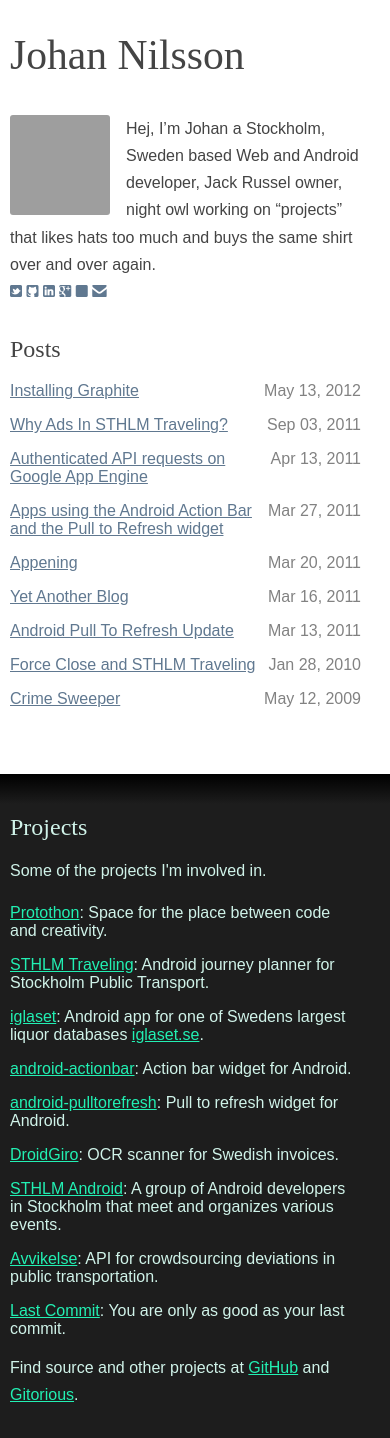
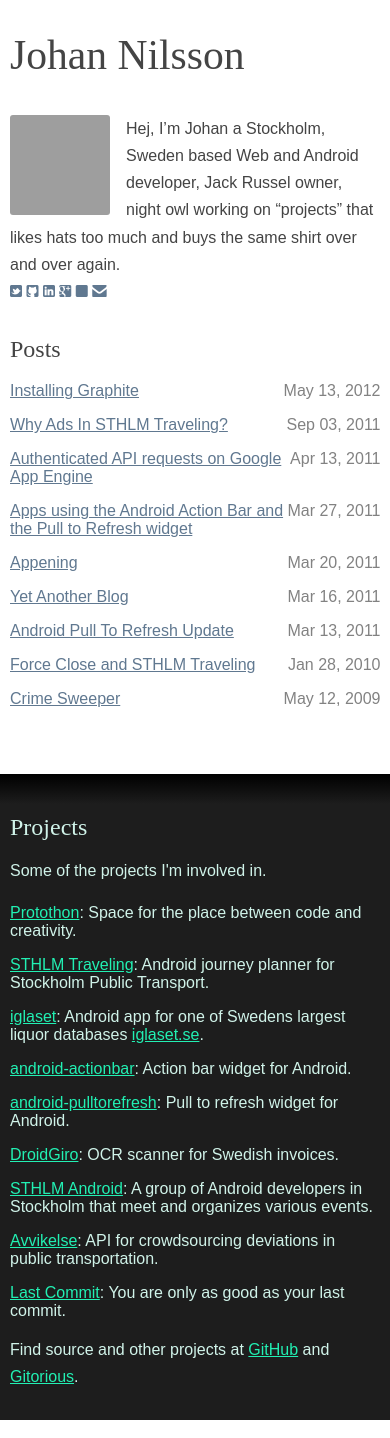
Before and after one commit to johannilsson/johannilsson.github.com, a Jekyll site: the page built from index.html, in a window 390 px wide. Built offline with Jekyll 4.4.1, drawn with Linux system fonts in a browser that asks for light colours; some web fonts are replaced; comment, search, counter and statistics services are not loaded; grey boxes are pictures that could not be loaded.

Commit message:
Add responsive fix.

```diff
--- a/css/style.css
+++ b/css/style.css
@@ -419,7 +419,22 @@
 }
 
 /* Landscape phone to portrait tablet */
-@media (max-width: 767px) {  }
+@media (max-width: 740px) {
+  .container {
+    width: 95%;
+    margin: 0;
+    padding: 10px;
+  }
+
+  #about {
+    margin-top: 10px;
+  }
+
+  #home h2 {
+    padding-top: 0;
+  }
+
+}
 
 /* Portrait tablet to landscape and desktop */
 @media (min-width: 768px) and (max-width: 979px) {  }
```
